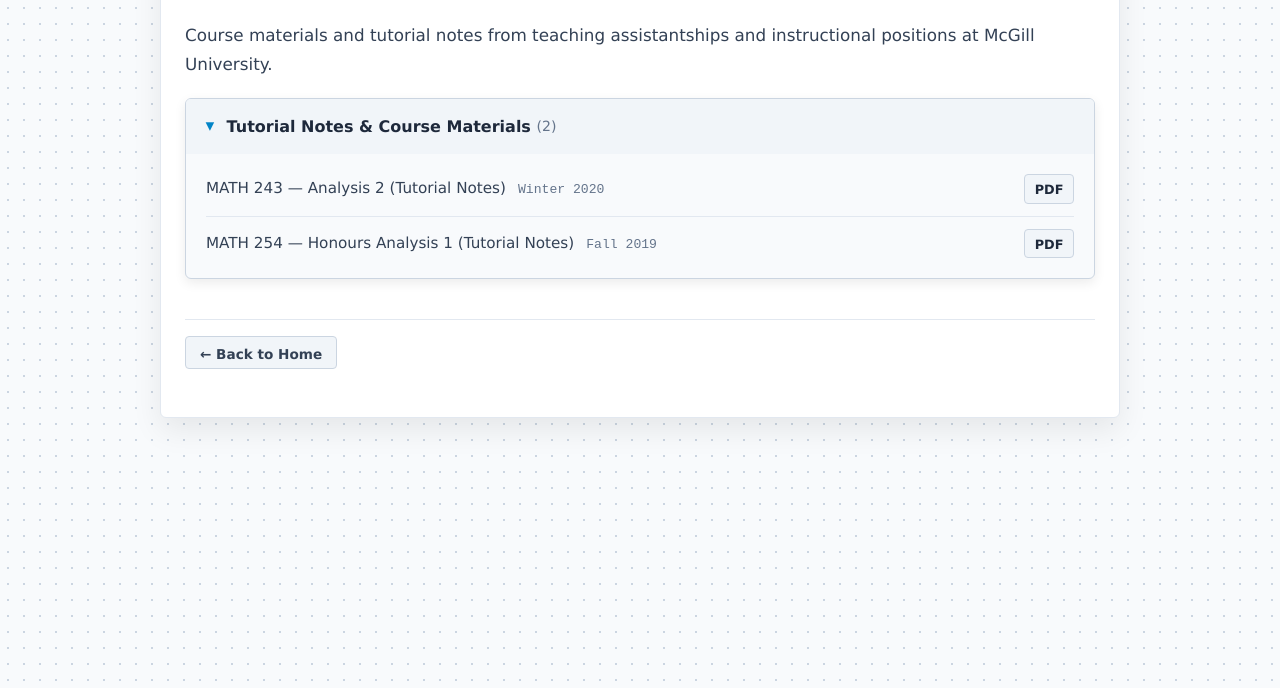
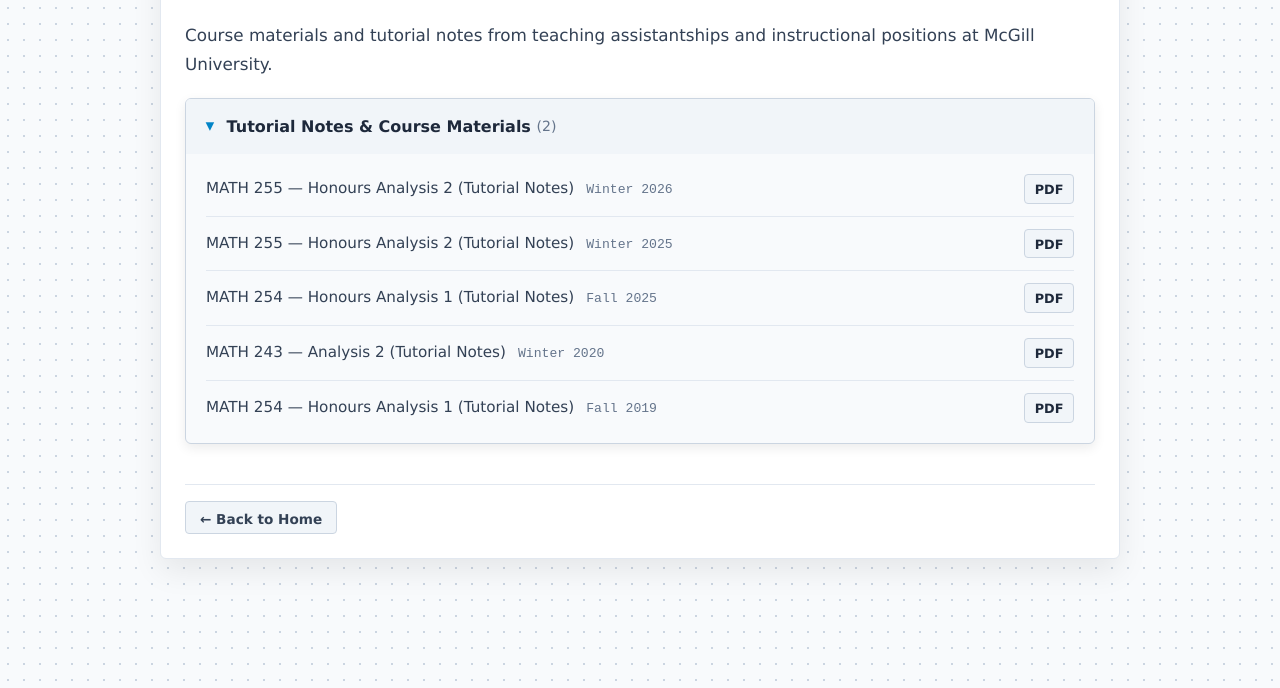
Before and after one commit to chernyshe/chernyshe.github.io, a plain HTML site: page teaching/index.html in a window 1280 px wide. Shown: the part 112-800 px from the top of the page. Drawn offline with Linux system fonts and the light colour scheme.

Commit message:
Updated teaching resources

```diff
--- a/teaching/index.html
+++ b/teaching/index.html
@@ -23,6 +23,27 @@
                     Tutorial Notes & Course Materials <span class="repo-count">(2)</span>
                 </summary>
                 <ul class="repo-list">
+		    <li class="repo-item-compact">
+                        <div class="repo-left-content">
+                            <span class="repo-title-compact">MATH 255 — Honours Analysis 2 (Tutorial Notes)</span>
+                            <span class="repo-date-compact">Winter 2026</span>
+                        </div>
+                        <a href="255w2026.pdf" class="repo-btn-compact" target="_blank">PDF</a>
+                    </li>
+ 		   <li class="repo-item-compact">
+                        <div class="repo-left-content">
+                            <span class="repo-title-compact">MATH 255 — Honours Analysis 2 (Tutorial Notes)</span>
+                            <span class="repo-date-compact">Winter 2025</span>
+                        </div>
+                        <a href="255tutorial2025.pdf" class="repo-btn-compact" target="_blank">PDF</a>
+                    </li>
+ 		   <li class="repo-item-compact">
+                        <div class="repo-left-content">
+                            <span class="repo-title-compact">MATH 254 — Honours Analysis 1 (Tutorial Notes)</span>
+                            <span class="repo-date-compact">Fall 2025</span>
+                        </div>
+                        <a href="254tutnotesF2024.pdf" class="repo-btn-compact" target="_blank">PDF</a>
+                    </li>
                     <li class="repo-item-compact">
                         <div class="repo-left-content">
                             <span class="repo-title-compact">MATH 243 — Analysis 2 (Tutorial Notes)</span>
```
Also changed, not shown: 4 other files.
